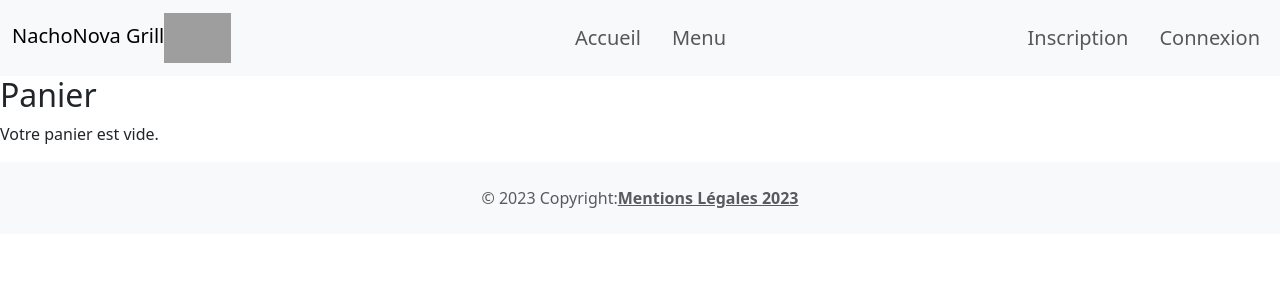
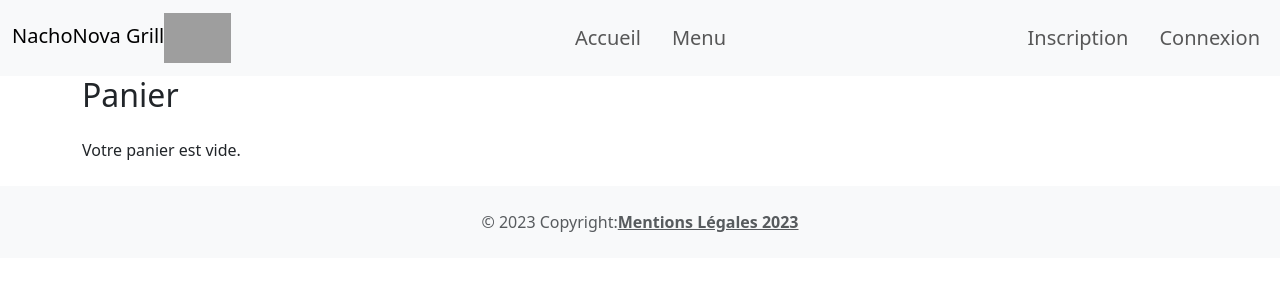
Before and after one commit to arnaudlagarde/expressfood-app, a React (Create React App) app in the folder front/: page /cart in a window 1280 px wide. Shown: the top 300 px of the page. Built offline with nearby package versions, Linux system fonts and the light colour scheme; grey boxes are pictures that could not be loaded.

Commit message:
Update Cart.js

```diff
--- a/front/src/components/Cart.js
+++ b/front/src/components/Cart.js
@@ -1,7 +1,7 @@
 import React, { useState, useEffect } from "react";
-import { Button } from "react-bootstrap";
+import { Button, Container, ListGroup } from "react-bootstrap";
 import { useCart } from "./CartContext";
-import axios from 'axios';
+import axios from "axios";
 
 function Cart() {
     const { cart, clearCart } = useCart();
@@ -11,34 +11,15 @@ function Cart() {
     });
 
     const getTotalPrice = () => {
-        return cart.reduce((total, plat) => total + plat.prix * plat.quantity, 0);
+        return cart.reduce(
+            (total, plat) => total + plat.prix * plat.quantity,
+            0
+        );
     };
 
-    const shippingCost = (getTotalPrice() >= 19.99) ? 0 : 5;  // Frais de livraison gratuits à partir de 19,99€, sinon 5€
+    const shippingCost = getTotalPrice() >= 19.99 ? 0 : 5; // Frais de livraison gratuits à partir de 19,99€, sinon 5€
 
-    // Fonction pour soumettre la commande
     const submitOrder = async () => {
-        /*try {
-            // Remplacez ceci par l'ID du client connecté
-            const clientId = "Votre_Id_Client";
-
-            // Création des données de la commande
-            const orderData = {
-                clientId,
-                plats: cart.map(plat => ({ platId: plat._id, quantite: plat.quantity })),
-                dateCommande: new Date(),
-            };
-
-            // Envoi de la requête POST pour créer une nouvelle commande
-            const response = await axios.post("http://localhost:8000/commandes", orderData);
-
-            console.log("Commande envoyée avec succès:", response.data);
-
-            // Effacer le panier si la commande est passée avec succès
-            clearCart();
-        } catch (error) {
-            console.error("Erreur lors de l'envoi de la commande:", error);
-        }*/
         const clientId = localStorage.getItem("user")
             ? JSON.parse(localStorage.getItem("user"))._id
             : null;
@@ -84,30 +65,39 @@ function Cart() {
     };
 
     return (
-        <div className="cart">
-            <h2>Panier</h2>
+        <Container className="cart">
+            <h2 className="mb-4">Panier</h2>
             {cart.length === 0 ? (
-                <p>Votre panier est vide.</p>
+                <p className="mb-4">Votre panier est vide.</p>
             ) : (
                 <div>
-                    <ul>
+                    <ListGroup>
                         {cart.map((plat) => (
-                            <li key={plat._id}>
+                            <ListGroup.Item key={plat._id}>
                                 {plat.nom} - Quantité : {plat.quantity}
-                            </li>
+                            </ListGroup.Item>
                         ))}
-                    </ul>
-                    <p>Total : {getTotalPrice()} €</p>
-                    <p>Frais de livraison : {shippingCost === 0 ? 'Gratuits' : shippingCost + ' €'}</p>
-                    <Button variant="secondary" onClick={clearCart}>
+                    </ListGroup>
+                    <p className="mt-4">
+                        Total : {getTotalPrice()} €
+                    </p>
+                    <p>Frais de livraison : {shippingCost === 0 ? "Gratuits" : shippingCost + " €"}</p>
+                    <Button
+                        variant="secondary"
+                        className="mr-2"
+                        onClick={clearCart}
+                    >
                         Vider le panier
                     </Button>
-                    <Button variant="success" onClick={submitOrder}>
+                    <Button
+                        variant="success"
+                        onClick={submitOrder}
+                    >
                         Valider la commande
                     </Button>
                 </div>
             )}
-        </div>
+        </Container>
     );
 }
 
```
Lines whose indentation alone changed are shown as unchanged.
